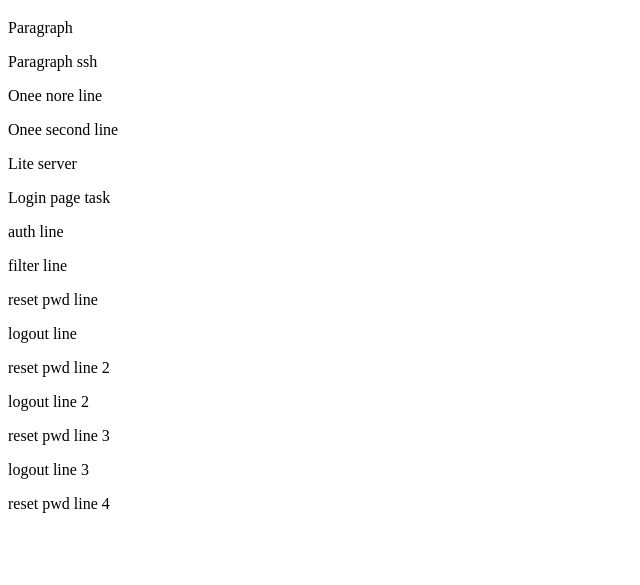
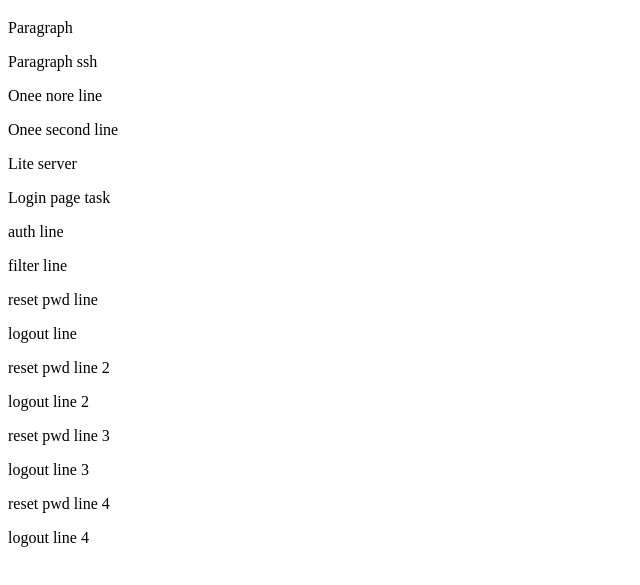
Before and after one commit to kochuveetils/gittest, a website: page index.html in a window 1280 px wide. Shown: the part 87-672 px from the top of the page, without its empty margins (0-640 px from the left). Drawn offline with Linux system fonts and the light colour scheme.

Commit message:
logout 4,merged reset 4

```diff
--- a/index.html
+++ b/index.html
@@ -27,6 +27,7 @@
     <p>reset pwd line 3</p>
     <p>logout line 3</p>
     <p>reset pwd line 4</p>
+    <p>logout line 4</p>
 </body>
 
 </html>
```
